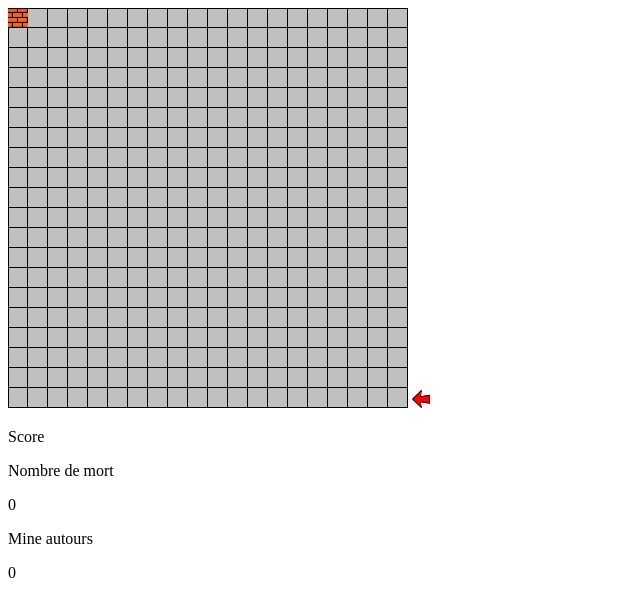
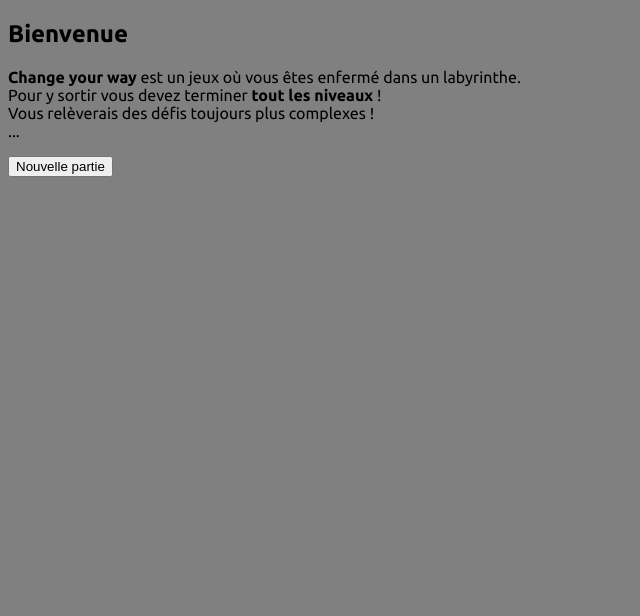
Before and after one commit to clementcisterne/Change-your-way, a plain HTML site: page index.html in a window 1280 px wide. Shown: the whole page, without its empty margins (0-640 px from the left). Drawn offline with nearby package versions, Linux system fonts and the light colour scheme.

Commit message:
application.html

```diff
--- a/assets/css/style.css
+++ b/assets/css/style.css
@@ -19,3 +19,9 @@
 	top:0px;
 	left:0px;
 }
+
+#fleche {
+	position:absolute;
+	top:0px;
+	left:0px;
+}
--- a/index.html
+++ b/index.html
@@ -1,24 +1,29 @@
 <!DOCTYPE html>
 <html>
 <head>
-<script type="text/javascript" src="./assets/js/script.js"></script>
-<meta charset="utf-8">
-<link href="./assets/css/style.css" rel="stylesheet">
-<title>Champ de mine</title>
+	<title>Change your way</title>
+	<meta charset="utf-8"/>
+	<link rel="stylesheet" type="text/css" href="http://fonts.googleapis.com/css?family=Ubuntu:regular,bold&subset=Latin">
+	<style type="text/css">
+        body { font-family: Ubuntu; text-decoration: none; color: black; background-color: grey}
+	</style>
 </head>
-<body onkeydown="move(event);">
-<div id="conteneur">
-	<img id="pic1" src="./assets/img/fond.png">
-	<img id="pic2" src="./assets/img/personnage.png" width="18" height="18">
-	<img id="coffre" src="./assets/img/tresor.png" width="18" height="18">
-	<img id="mur" src="./assets/img/mur.png" width="20" height="20">
-	<img id="fleche" src="./assets/img/fleche.png" width="18" height="18">
-</div>
-<div>
-	<p>Score</p><p id="pas"></p>
-	<p>Nombre de mort</p><p id="nbDeath">0</p>
-	<p>Mine autours</p><p id="mine">0</p>
-</div>
+<body>
+	<h2>Bienvenue</h2>
+	<p>
+	<b>Change your way</b> est un jeux où vous êtes enfermé dans un labyrinthe. <br>
+	Pour y sortir vous devez terminer <b> tout les niveaux </b> ! <br>
+	Vous relèverais des défis toujours plus complexes ! <br>
+	...
+	</p>
+	<button id="scriptOpenWindow">Nouvelle partie</button>
 
+
+	<script src="http://code.jquery.com/jquery-1.10.1.min.js"></script>
+	<script type="text/javascript">
+        $('#scriptOpenWindow').click(function() {
+			window.open('application.html', '', "width=600,height=700");
+        });
+	</script>
 </body>
 </html>
```
